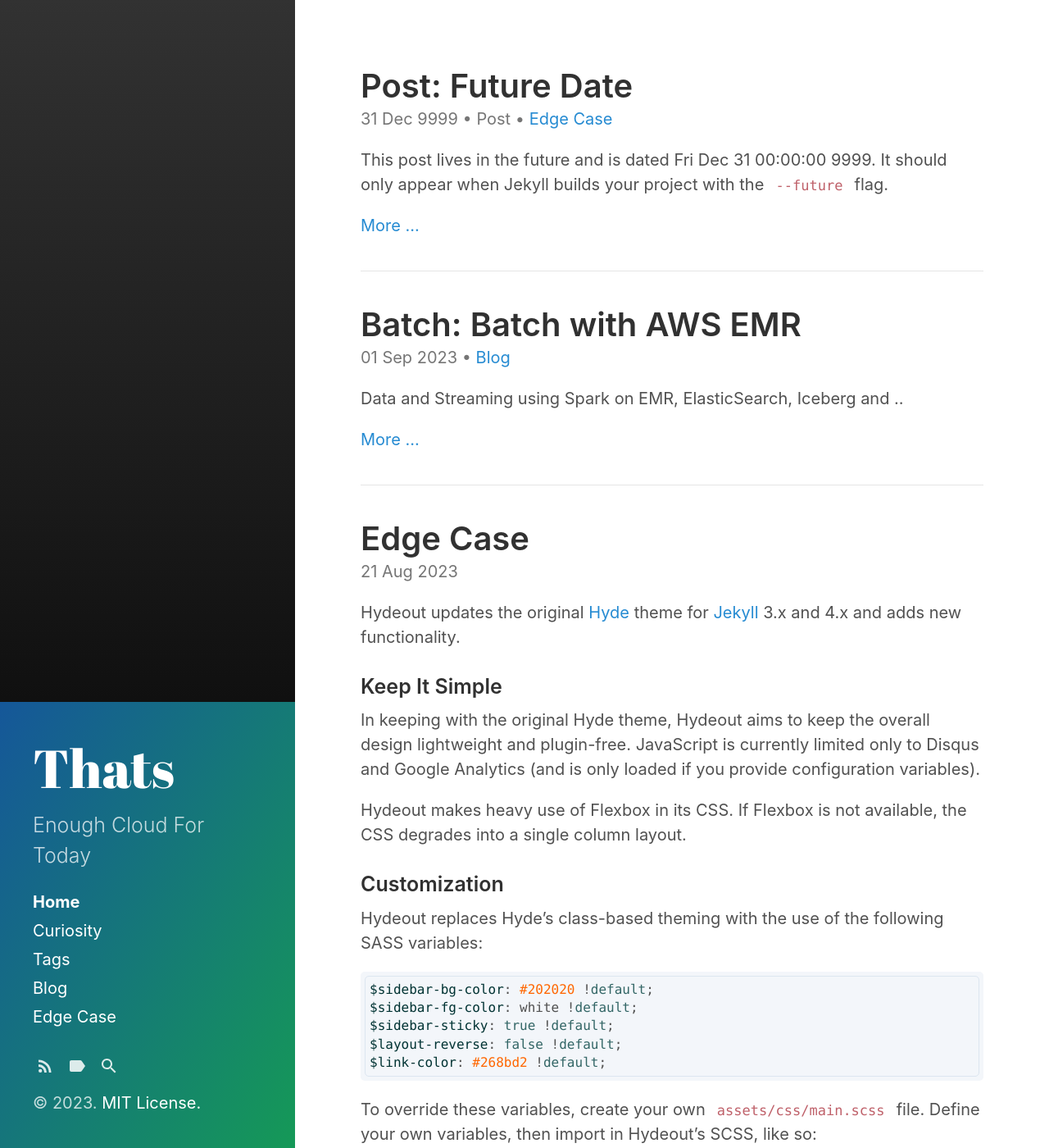
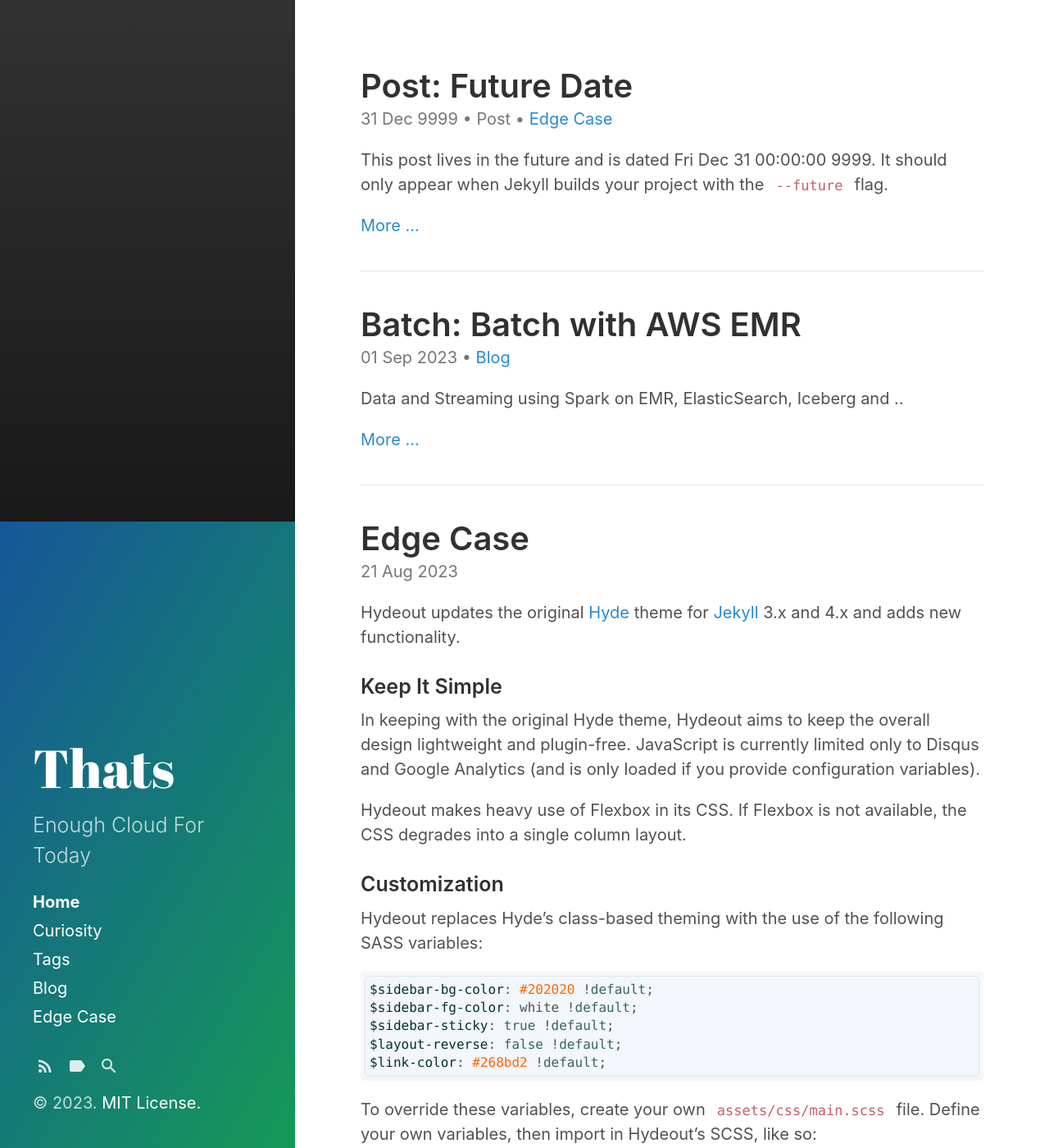
Before and after one commit to farukonder/farukonder.github.io, a Jekyll site: the page built from index.html, in a window 1280 px wide and 1400 px high. Shown: the whole window at 82% size. Built offline with Jekyll 4.4.1, drawn with Linux system fonts in a browser that asks for light colours; the list of posts is cut into pages by our own code.

Commit message:
new content

```diff
--- a/_sass/hydeout/_pagination.scss
+++ b/_sass/hydeout/_pagination.scss
@@ -40,6 +40,7 @@
 
 // Make room for larger header by extending margin below title
 .index #sidebar {
+  padding-top: 13rem;
   padding-bottom: calc(#{$section-spacing} + #{$padding-v});
 }
 
```
